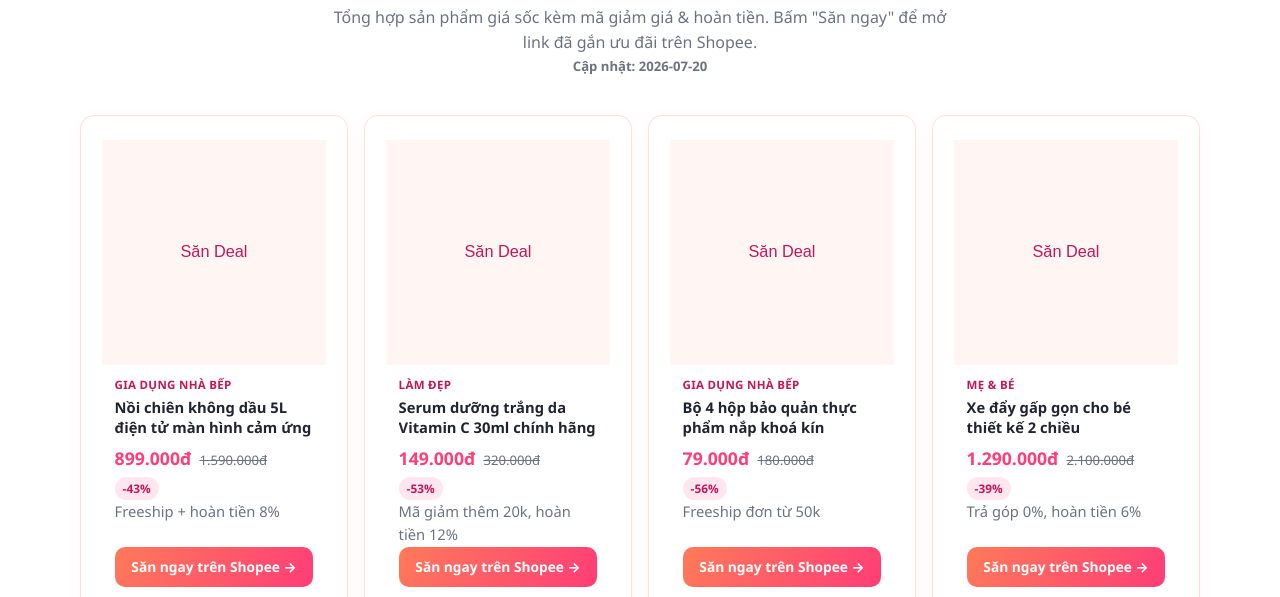
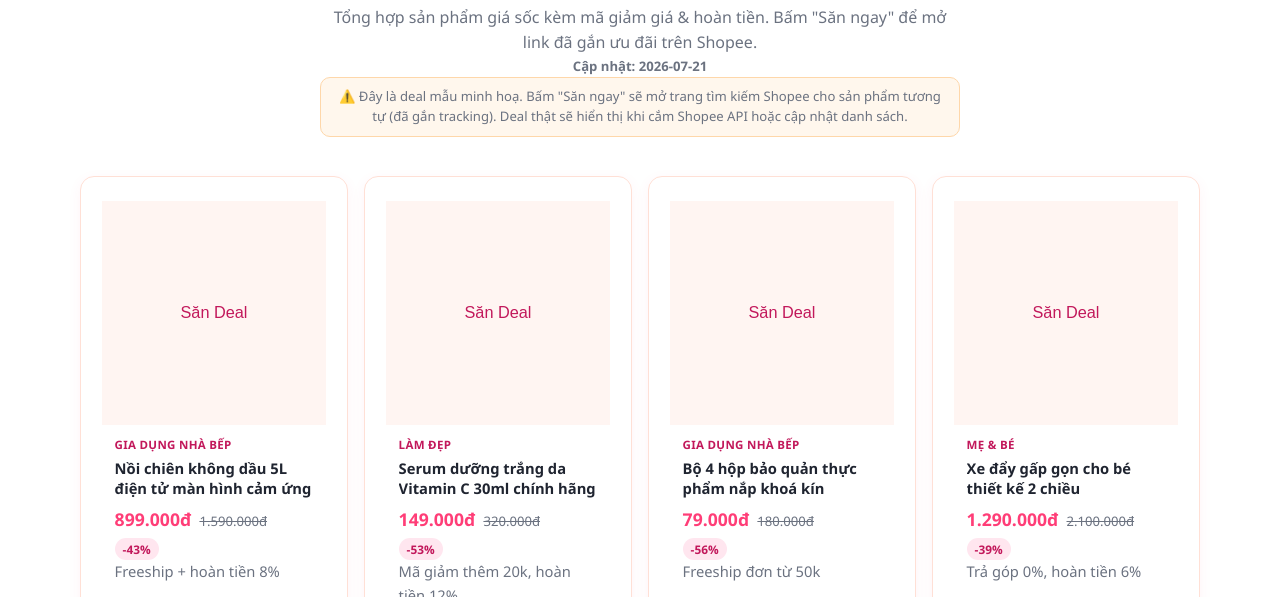
Before and after one commit to dinhxuanhieu97/SanDeal, a website: page public/deals.html in a window 1280 px wide. Shown: the part 203-800 px from the top of the page. Drawn offline with Linux system fonts and the light colour scheme; no server answers.

Commit message:
fix(deals): deal mẫu trỏ tìm kiếm Shopee thật (hết link chết) + ghi chú demo

```diff
--- a/public/deals.js
+++ b/public/deals.js
@@ -160,6 +160,12 @@
 
     const deals = (data && data.deals) || [];
     if (updatedEl && data.updated) updatedEl.textContent = 'Cập nhật: ' + data.updated;
+    if (updatedEl && (data.mode === 'demo' || data.mode === 'demo-fallback')) {
+      updatedEl.insertAdjacentHTML(
+        'afterend',
+        '<p class="deals-demo-note">⚠️ Đây là deal mẫu minh hoạ. Bấm "Săn ngay" sẽ mở trang tìm kiếm Shopee cho sản phẩm tương tự (đã gắn tracking). Deal thật sẽ hiển thị khi cắm Shopee API hoặc cập nhật danh sách.</p>'
+      );
+    }
     if (!deals.length) {
       grid.innerHTML = '<p class="deals-empty">Chưa có deal nào. Quay lại sau nhé!</p>';
       return;
--- a/public/deals.json
+++ b/public/deals.json
@@ -1,72 +1,13 @@
 {
-  "updated": "2026-07-20",
-  "note": "Dữ liệu mẫu — thay bằng deal thật của bạn. 'url' là link sản phẩm Shopee gốc; hệ thống tự gắn sub_id khi người dùng bấm.",
+  "updated": "2026-07-21",
+  "mode": "demo",
+  "note": "Deal mẫu — link trỏ tới trang tìm kiếm Shopee thật theo từ khoá. Thay bằng deal thật của bạn khi có.",
   "deals": [
-    {
-      "id": "d1",
-      "name": "Nồi chiên không dầu 5L điện tử màn hình cảm ứng",
-      "category": "Gia dụng nhà bếp",
-      "image": "",
-      "priceNew": 899000,
-      "priceOld": 1590000,
-      "discountText": "-43%",
-      "note": "Freeship + hoàn tiền 8%",
-      "url": "https://shopee.vn/product/100000/200000"
-    },
-    {
-      "id": "d2",
-      "name": "Serum dưỡng trắng da Vitamin C 30ml chính hãng",
-      "category": "Làm đẹp",
-      "image": "",
-      "priceNew": 149000,
-      "priceOld": 320000,
-      "discountText": "-53%",
-      "note": "Mã giảm thêm 20k, hoàn tiền 12%",
-      "url": "https://shopee.vn/product/100001/200001"
-    },
-    {
-      "id": "d3",
-      "name": "Bộ 4 hộp bảo quản thực phẩm nắp khoá kín",
-      "category": "Gia dụng nhà bếp",
-      "image": "",
-      "priceNew": 79000,
-      "priceOld": 180000,
-      "discountText": "-56%",
-      "note": "Freeship đơn từ 50k",
-      "url": "https://shopee.vn/product/100002/200002"
-    },
-    {
-      "id": "d4",
-      "name": "Xe đẩy gấp gọn cho bé thiết kế 2 chiều",
-      "category": "Mẹ & bé",
-      "image": "",
-      "priceNew": 1290000,
-      "priceOld": 2100000,
-      "discountText": "-39%",
-      "note": "Trả góp 0%, hoàn tiền 6%",
-      "url": "https://shopee.vn/product/100003/200003"
-    },
-    {
-      "id": "d5",
-      "name": "Đèn LED để bàn chống cận cảm ứng 3 chế độ sáng",
-      "category": "Gia dụng",
-      "image": "",
-      "priceNew": 199000,
-      "priceOld": 450000,
-      "discountText": "-56%",
-      "note": "Mã giảm 30k, freeship",
-      "url": "https://shopee.vn/product/100004/200004"
-    },
-    {
-      "id": "d6",
-      "name": "Sữa rửa mặt tạo bọt dịu nhẹ cho da nhạy cảm 150ml",
-      "category": "Làm đẹp",
-      "image": "",
-      "priceNew": 89000,
-      "priceOld": 165000,
-      "discountText": "-46%",
-      "note": "Mua 1 tặng 1, hoàn tiền 10%",
-      "url": "https://shopee.vn/product/100005/200005"
-    }
+    { "name": "Nồi chiên không dầu 5L điện tử màn hình cảm ứng", "category": "Gia dụng nhà bếp", "image": "", "priceNew": 899000, "priceOld": 1590000, "discountText": "-43%", "note": "Freeship + hoàn tiền 8%", "url": "https://shopee.vn/search?keyword=n%E1%BB%93i%20chi%C3%AAn%20kh%C3%B4ng%20d%E1%BA%A7u%205L" },
+    { "name": "Serum dưỡng trắng da Vitamin C 30ml chính hãng", "category": "Làm đẹp", "image": "", "priceNew": 149000, "priceOld": 320000, "discountText": "-53%", "note": "Mã giảm thêm 20k, hoàn tiền 12%", "url": "https://shopee.vn/search?keyword=serum%20vitamin%20c" },
+    { "name": "Bộ 4 hộp bảo quản thực phẩm nắp khoá kín", "category": "Gia dụng nhà bếp", "image": "", "priceNew": 79000, "priceOld": 180000, "discountText": "-56%", "note": "Freeship đơn từ 50k", "url": "https://shopee.vn/search?keyword=h%E1%BB%99p%20b%E1%BA%A3o%20qu%E1%BA%A3n%20th%E1%BB%B1c%20ph%E1%BA%A9m" },
+    { "name": "Xe đẩy gấp gọn cho bé thiết kế 2 chiều", "category": "Mẹ & bé", "image": "", "priceNew": 1290000, "priceOld": 2100000, "discountText": "-39%", "note": "Trả góp 0%, hoàn tiền 6%", "url": "https://shopee.vn/search?keyword=xe%20%C4%91%E1%BA%A9y%20em%20b%C3%A9%20g%E1%BA%A5p%20g%E1%BB%8Dn" },
+    { "name": "Đèn LED để bàn chống cận cảm ứng 3 chế độ sáng", "category": "Gia dụng", "image": "", "priceNew": 199000, "priceOld": 450000, "discountText": "-56%", "note": "Mã giảm 30k, freeship", "url": "https://shopee.vn/search?keyword=%C4%91%C3%A8n%20led%20%C4%91%E1%BB%83%20b%C3%A0n%20ch%E1%BB%91ng%20c%E1%BA%adn" },
+    { "name": "Sữa rửa mặt tạo bọt dịu nhẹ cho da nhạy cảm 150ml", "category": "Làm đẹp", "image": "", "priceNew": 89000, "priceOld": 165000, "discountText": "-46%", "note": "Mua 1 tặng 1, hoàn tiền 10%", "url": "https://shopee.vn/search?keyword=s%E1%BB%AFa%20r%E1%BB%ADa%20m%E1%BA%B7t%20d%E1%BB%8Bu%20nh%E1%BA%B9" }
   ]
 }
--- a/public/styles.css
+++ b/public/styles.css
@@ -396,3 +396,6 @@ h1, h2, h3, h4 { line-height: 1.2; margin: 0 0 .4em; }
 .blog-card p{color:var(--muted);font-size:.9rem;margin:0 0 .8rem;flex:1}
 .blog-card .tag{align-self:flex-start;background:#ffe6ef;color:var(--pink-text);font-size:.72rem;font-weight:700;padding:.15rem .55rem;border-radius:999px;margin-bottom:.5rem}
 .blog-card .read{color:var(--pink-text);font-weight:700;font-size:.85rem}
+
+/* Ghi chú deal mẫu (demo) trên trang /san-sale */
+.deals-demo-note{max-width:640px;margin:.6rem auto 0;background:#fff7ed;border:1px solid #fed7aa;color:#9a3412;font-size:.82rem;line-height:1.5;padding:.6rem .8rem;border-radius:10px}
```
Also changed, not shown: lib/deals.js.
